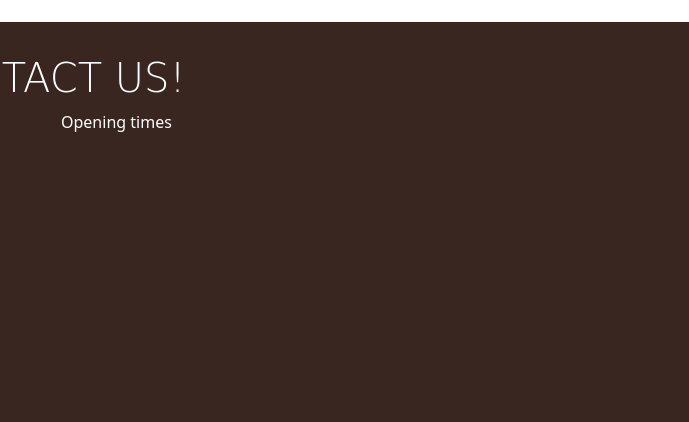
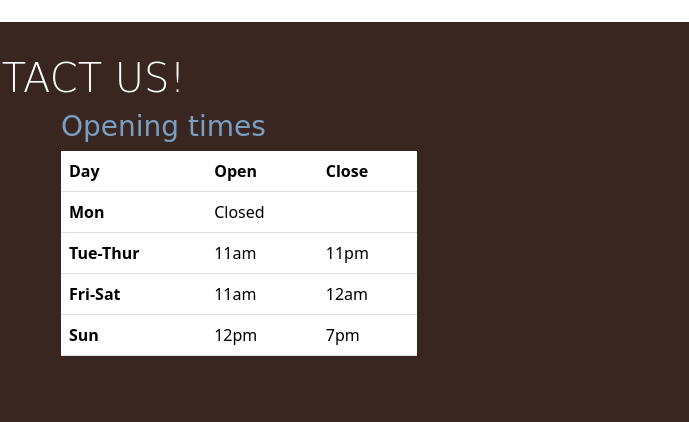
Before and after one commit to Indiica/boardwalk-games, a plain HTML site: page index.html in a window 1280 px wide. Shown: the part 990-1412 px from the top of the page, 591-1280 px from the left. Drawn offline with nearby package versions, Linux system fonts and the light colour scheme; a web font is replaced by a local one.

Commit message:
Add opening times

```diff
--- a/index.html
+++ b/index.html
@@ -222,7 +222,39 @@
                     </div>
                 </div>
                 <!-- Opening times -->
-                <div class="col-12 col-md-6 col-xl-4"> Opening times</div>
+                <div class="col-12 col-md-6 col-xl-4">
+                    <h3 class="sub-heading-color">Opening times</h3>
+                    <table class="table">
+                        <thead>
+                          <tr>
+                            <th scope="col">Day</th>
+                            <th scope="col">Open</th>
+                            <th scope="col">Close</th>
+                          </tr>
+                        </thead>
+                        <tbody>
+                          <tr>
+                            <th scope="row">Mon</th>
+                            <td>Closed</td>
+                            <td></td>
+                          </tr>
+                          <tr>
+                            <th scope="row">Tue-Thur</th>
+                            <td>11am</td>
+                            <td>11pm</td>
+                          </tr>
+                          <tr>
+                            <th scope="row">Fri-Sat</th>
+                            <td>11am</td>
+                            <td>12am</td>
+                          </tr>
+                          <tr>
+                            <th scope="row">Sun</th>
+                            <td>12pm</td>
+                            <td>7pm</td>
+                          </tr>
+                        </tbody>
+                      </table>
             </div>
         </div>
     </footer>
```
